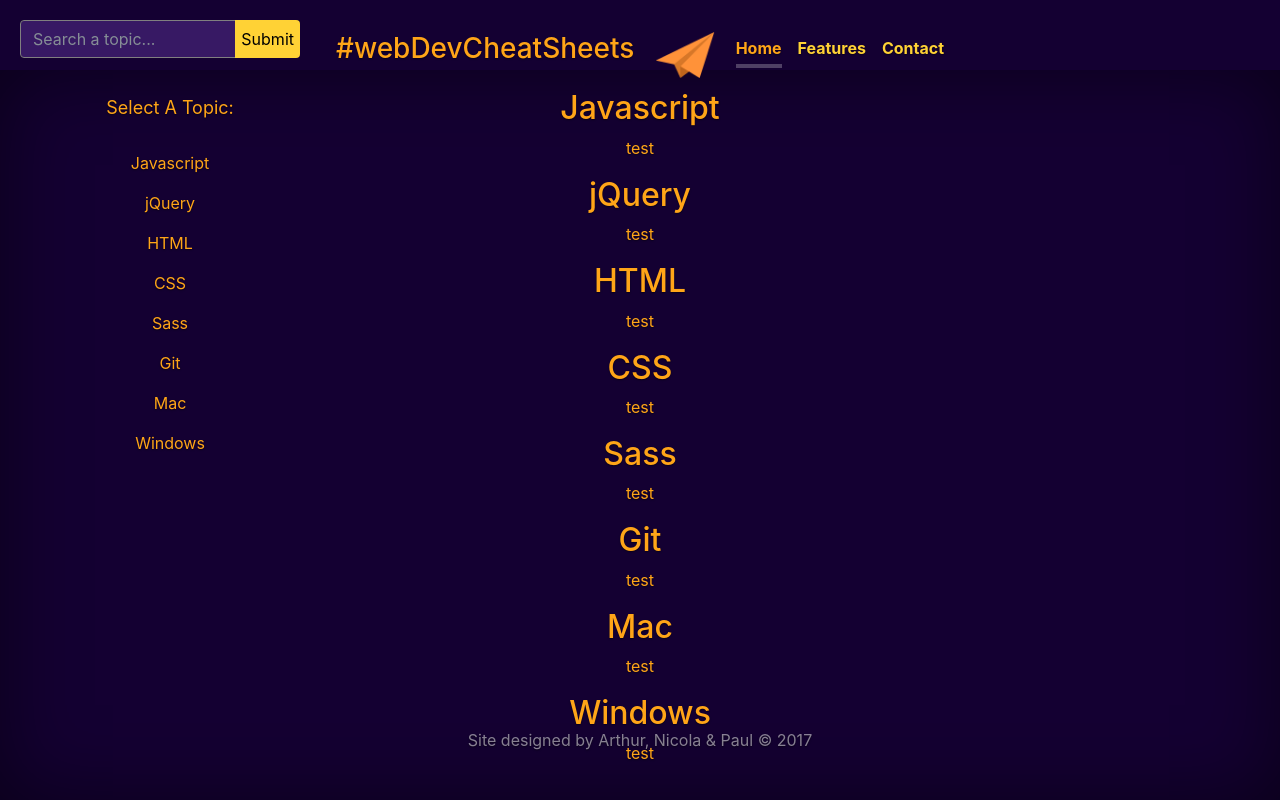
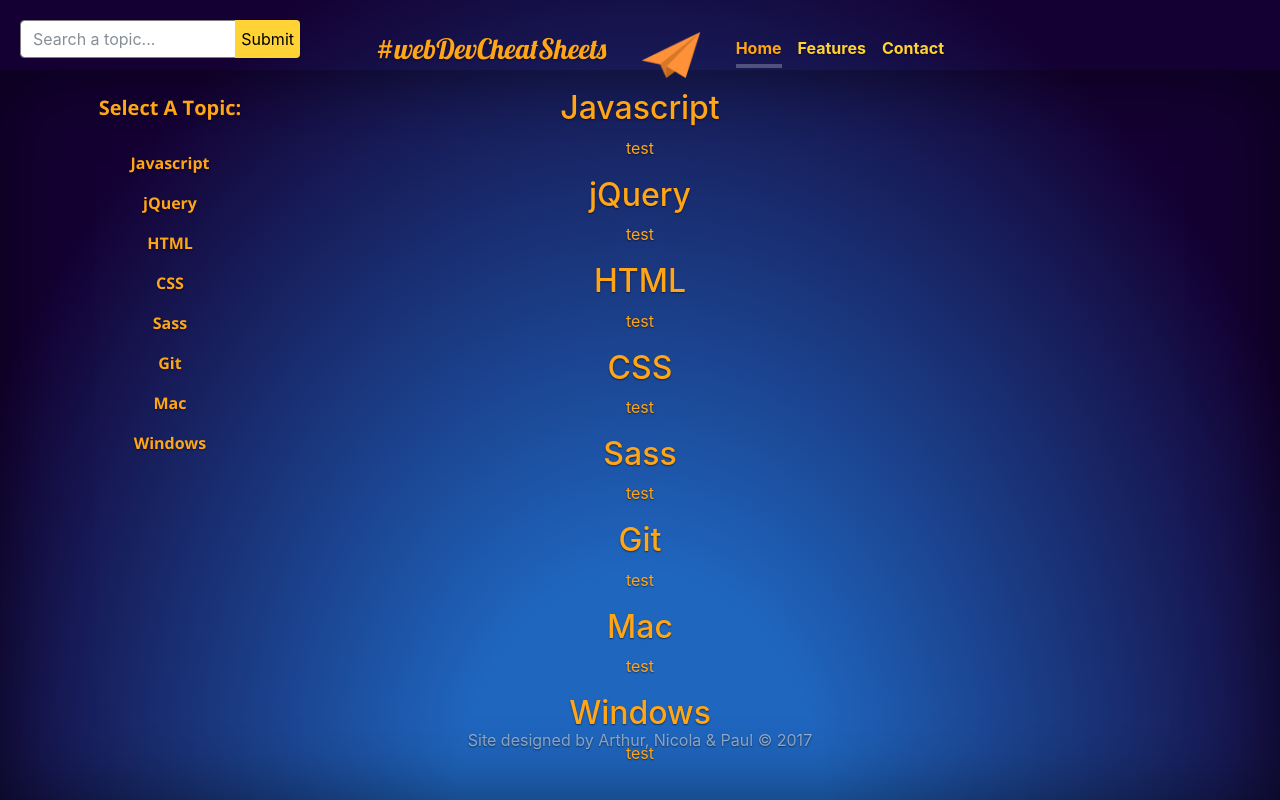
Before and after one commit to arthurg90/cheat-sheet-site, a website: page index.html in a window 1280 px wide. Drawn offline with nearby package versions, Linux system fonts and the light colour scheme.

Commit message:
change background colours

```diff
--- a/index.html
+++ b/index.html
@@ -6,8 +6,9 @@
 		<meta charset="utf-8">
 		<meta name="viewport" content="width=device-width, initial-scale=1, shrink-to-fit=no">
 
-		<!-- Bootstrap CSS -->
+		<!-- Bootstrap CSS + google fonts-->
 		<link rel="stylesheet" href="css/styles.css">
+		<link href="https://fonts.googleapis.com/css?family=Julius+Sans+One|Lobster|Open+Sans:700" rel="stylesheet">
 	</head>
 	<body>
 		 <div class="site-wrapper">
@@ -15,9 +16,6 @@
 		 	 <!-- Sidebar -->
 			        <div id="sidebar-wrapper">
 			            <ul class="sidebar-nav">
-
-
-
 
 			                <div class="input-group">
 			                	<input type="text" class="form-control" placeholder="Search a topic..." name="q">
@@ -67,11 +65,13 @@
 						<div class="inner">
 							<img class="logo" src="images/paper_plane.png">
 							<h3 class="masthead-brand">#webDevCheatSheets</h3>
+
 							<nav class="nav nav-masthead">
 								<a class="nav-link active" href="#">Home</a>
 								<a class="nav-link" href="#">Features</a>
 								<a class="nav-link" href="#">Contact</a>
 							</nav>
+
 						</div>
 					</header>
 
--- a/scss/customisations.scss
+++ b/scss/customisations.scss
@@ -27,7 +27,9 @@ a:hover {
 html,
 body {
   height: 100%;
-  background-color: #140032; //purple-ish background colour
+  // background-color: #140032; //purple-ish background colour
+  background: radial-gradient(ellipse at bottom, #1f66bf 20%, #140032 80%)
+
 }
 body {
   color: #ffa518; //orange text
@@ -70,7 +72,10 @@ body {
 }
 
 .masthead-brand {
-  margin-bottom: 0;
+  margin: 0 0 0 40px;
+  // text-shadow: 1px 2px #d96602;
+  font-family: 'Lobster', cursive;
+
 }
 
 .nav-masthead .nav-link {
@@ -189,6 +194,7 @@ body {
   display: block;
   text-decoration: none;
   color: #ffa518;
+  font-family: 'Open Sans', sans-serif;
 }
 
 .sidebar-nav li a:hover {
@@ -203,18 +209,20 @@ body {
 
 .sidebar-nav>.sidebar-brand {
   height: 65px;
-  font-size: 18px;
+  font-size: 20px;
   line-height: 60px;
+  font-family: 'Open Sans', sans-serif;
 }
 
-.sidebar-nav>.sidebar-brand a {
-  color: #ffa518;
-}
+// .sidebar-nav>.sidebar-brand a {
+//   color: #ffa518;
+// }
 
-.sidebar-nav>.sidebar-brand a:hover {
-  color: #fff;
-  background: none;
-}
+// .sidebar-nav>.sidebar-brand a:hover {
+//   color: #fff;
+//   background: none;
+// }
+
 
 /* Sidebar search */
 
@@ -232,12 +240,12 @@ body {
 .btn-default:hover {
   font-size: 16px;
   padding: 5px;
-  background-color: #ffa518;
+  background-color: white;
 }
 
 
 .form-control {
-  background-color: #371964;
+  background-color: white;
   border-color: grey;
 }
 
```
Also changed, not shown: css/styles.css, css/styles.min.css.
